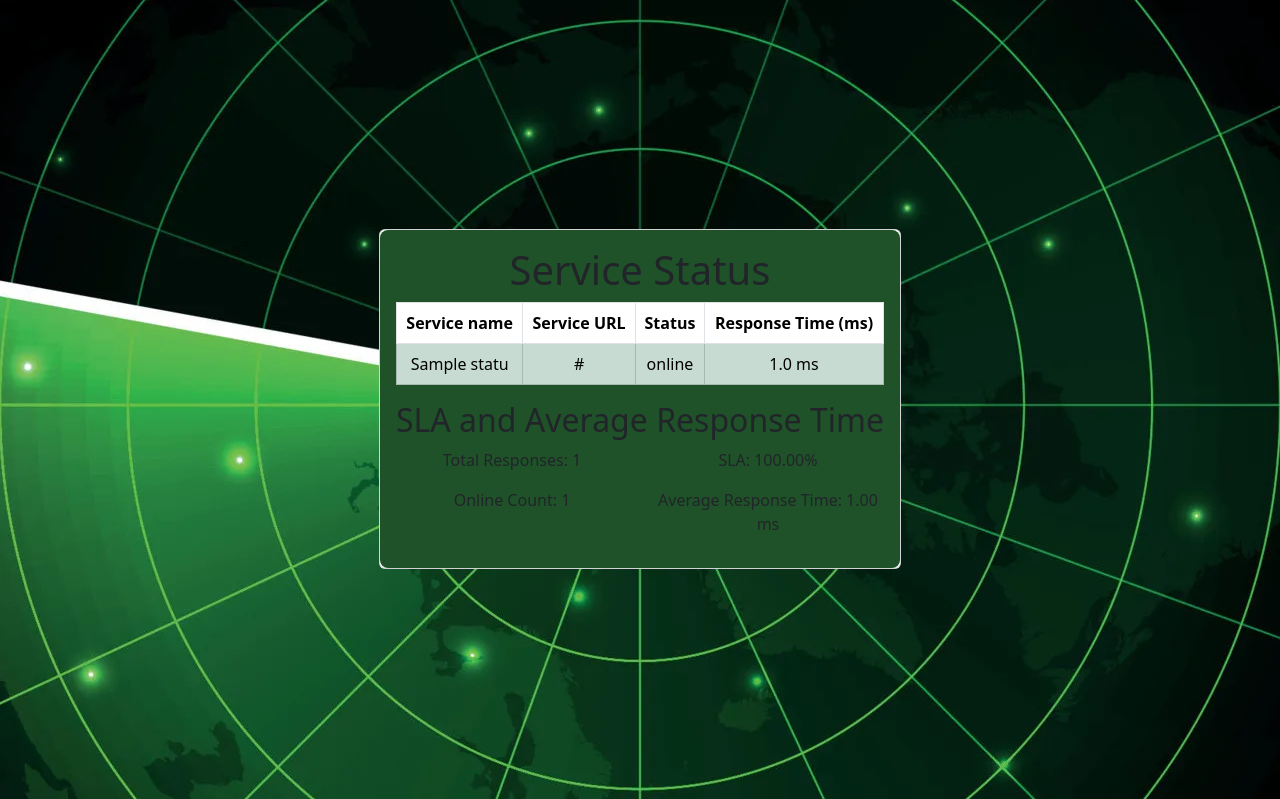
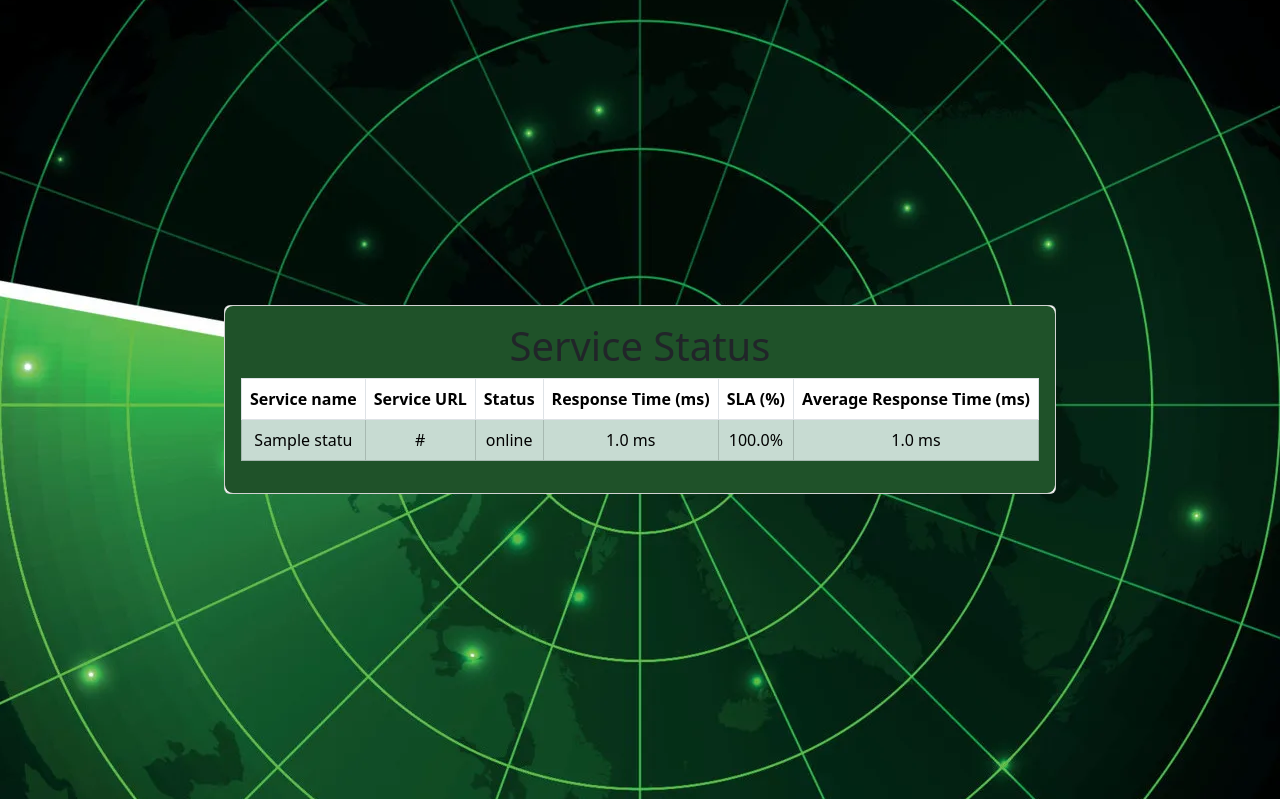
Before and after one commit to BTemplar/Service_radar, a Flask app: page / in a window 1280 px wide. Shown: the part 56-855 px from the top of the page. Run offline with Flask 3, Linux system fonts and the light colour scheme; a user stored in the database is signed in; tables that the repository leaves empty hold one stand-in row (values such as "Sample post"); some libraries are stand-ins or nearby versions.

Commit message:
Modal window when deleting, limiting the number of services, changes on the main page
On the main page, summary statistics for all services have been removed and a column with SLA for a specific service has been added.
When deleting, a modal window has been added to confirm the deletion of the service.
Added a limit on the number of services for one user.

```diff
--- a/app.py
+++ b/app.py
@@ -151,26 +151,36 @@ def logout():
     logout_user()
     return redirect(url_for('index'))
 
+
 @app.route('/', methods=['GET'])
 @login_required
 def index():
     services = ServiceStatus.query.order_by(ServiceStatus.timestamp.desc()).group_by(ServiceStatus.service_url).all()
     services_sla = ServiceStatus.query.all()
-    total_responses = len(services_sla)
-    online_count = sum(1 for s in services_sla if s.status == 'online')
-    services_user = Service.query.filter_by(user_id=current_user.id).with_entities(Service.id,
-                                                                                   Service.service_name,
-                                                                                   Service.service_url,
-                                                                                   Service.description).all()
 
-    if total_responses > 0:
-        sla_result = round((online_count / total_responses) * 100, 2)
-    else:
-        sla_result = 0
+    total_responses_per_service = {s.service_url: len([ss for ss in services_sla if ss.service_url == s.service_url])
+                                   for s in services}
 
-    average_response_time = sum(s.response_time for s in services_sla if s.response_time is not None) / len([s for s in services_sla if s.response_time is not None]) if any(s.response_time is not None for s in services_sla) else None
+    online_count_per_service = {
+        s.service_url: sum(1 for ss in services_sla if ss.status == 'online' and ss.service_url == s.service_url) for s
+        in services}
 
-    return render_template('index.html', services_user= services_user, services=services, total_responses=total_responses, online_count=online_count, sla=f"{sla_result:.2f}%", average_response_time=f"{average_response_time:.2f} ms" if average_response_time is not None else None)
+    sla_results = {service_url: round((online_count / total_responses) * 100, 2) if total_responses > 0 else 0
+                   for service_url, online_count in online_count_per_service.items()
+                   for total_responses in total_responses_per_service.values() if
+                   service_url == list(total_responses_per_service.keys())[
+                       list(total_responses_per_service.values()).index(total_responses)]}
+
+    average_response_time_per_service = {s.service_url: sum(ss.response_time for ss in services_sla if
+                                                            ss.service_url == s.service_url and ss.response_time is not None) / len(
+        [ss for ss in services_sla if ss.service_url == s.service_url and ss.response_time is not None])
+    if any(ss.response_time is not None for ss in services_sla if ss.service_url == s.service_url) else None
+                                         for s in services}
+
+    return render_template('index.html', services=services,
+                           total_responses_per_service=total_responses_per_service,
+                           online_count_per_service=online_count_per_service, sla_results=sla_results,
+                           average_response_time_per_service=average_response_time_per_service)
 
 @app.route('/service_management', methods=['GET'])
 @login_required
@@ -186,13 +196,24 @@ def service_management():
 @login_required
 def add_service():
     form = AddServiceForm()
+
+    # Проверка количества существующих сервисов для текущего пользователя
+    existing_services_count = Service.query.filter_by(user_id=current_user.id).count()
+
+    if existing_services_count >= 10:
+        flash('You have reached the maximum number of services allowed.', 'error')
+        return redirect(url_for('service_management'))
+
     if form.validate_on_submit():
-        service = Service(service_name=form.service_name.data,  service_url=form.service_url.data,
-                          description=form.description.data, user_id=current_user.id)
+        service = Service(service_name=form.service_name.data,
+                          service_url=form.service_url.data,
+                          description=form.description.data,
+                          user_id=current_user.id)
         db.session.add(service)
         db.session.commit()
         flash('Your service has been added!', 'success')
         return redirect(url_for('index'))
+
     return render_template('add_service.html', title='Add Service', form=form)
 
 @app.route('/edit_service/<int:service_id>', methods=['GET', 'POST'])
--- a/forms.py
+++ b/forms.py
@@ -36,7 +36,7 @@ class EditServiceForm(FlaskForm):
     service_name = StringField('Service name', validators=[DataRequired(), Length(max=30)])
     service_url = StringField('Service url/ip:port', validators=[DataRequired(), Length(max=30)])
     description = TextAreaField('Description', validators=[Length(max=30)])
-    submit = SubmitField('Edit Service')
+    submit = SubmitField('Save')
 
     def __init__(self, *args, **kwargs):
         super(EditServiceForm, self).__init__(*args, **kwargs)
--- a/templates/add_service.html
+++ b/templates/add_service.html
@@ -31,7 +31,7 @@
         </div>
         <div class="form-group">
             {{ form.service_url.label }}<br>
-            {{ form.service_url(class="form-control", size=32, id="service_url") }}
+            {{ form.service_url(class="form-control", size=52, id="service_url") }}
         </div>
         <div class="form-group">
             {{ form.description.label }}<br>
--- a/templates/edit_service.html
+++ b/templates/edit_service.html
@@ -28,7 +28,6 @@
             <span style="color: red;">[{{ error }}]</span>
         {% endfor %}
     </div>
-
-    <p>{{ form.submit() }}</p>
+    <p class="btn btn-success">{{ form.submit() }}</p>
 </form>
 {% endblock %}
--- a/templates/index.html
+++ b/templates/index.html
@@ -9,6 +9,8 @@
             <th>Service URL</th>
             <th>Status</th>
             <th>Response Time (ms)</th>
+            <th>SLA (%)</th>
+            <th>Average Response Time (ms)</th>
         </tr>
     </thead>
     <tbody>
@@ -18,20 +20,10 @@
             <td>{{ service.service_url }}</td>
             <td>{{ service.status }}</td>
             <td>{{ service.response_time|float|round(2) }} ms</td>
+            <td>{{ sla_results.get(service.service_url, 0) }}%</td>
+            <td>{{ average_response_time_per_service.get(service.service_url, None)|float|round(2) }} ms</td>
         </tr>
         {% endfor %}
     </tbody>
 </table>
-
-<h2>SLA and Average Response Time</h2>
-<div class="row">
-    <div class="col-md-6">
-        <p>Total Responses: {{ total_responses }}</p>
-        <p>Online Count: {{ online_count }}</p>
-    </div>
-    <div class="col-md-6">
-        <p>SLA: {{ sla }}</p>
-        <p>Average Response Time: {{ average_response_time }}</p>
-    </div>
-</div>
 {% endblock content %}
```
Also changed, not shown: templates/service_management.html (+33 -3 lines).
